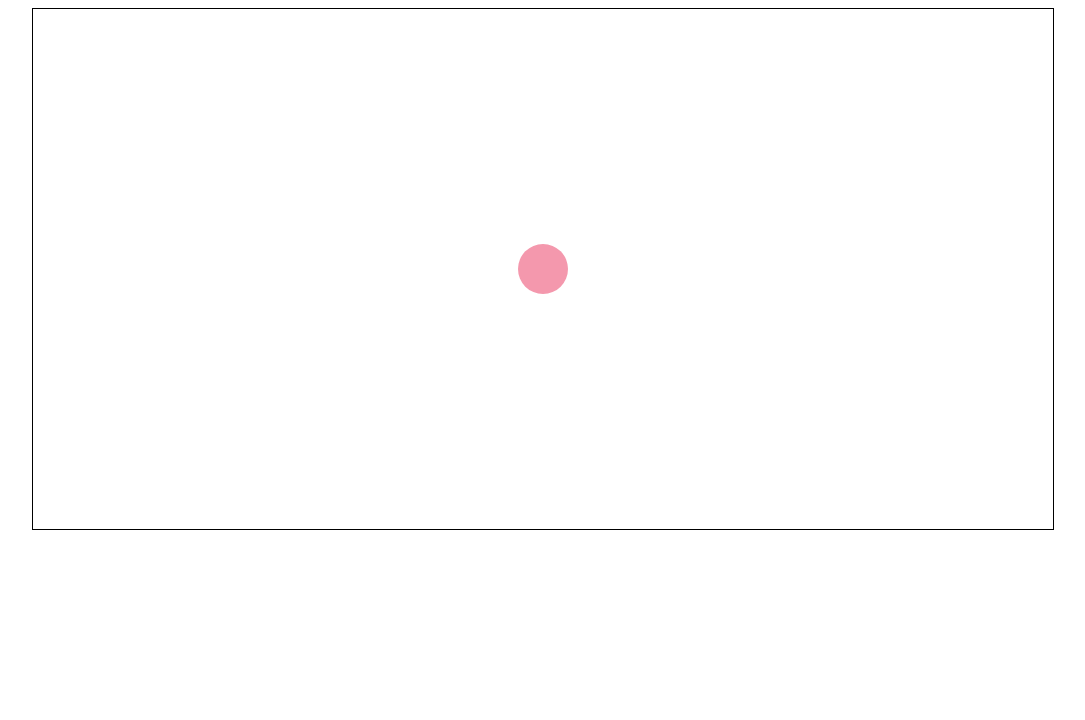
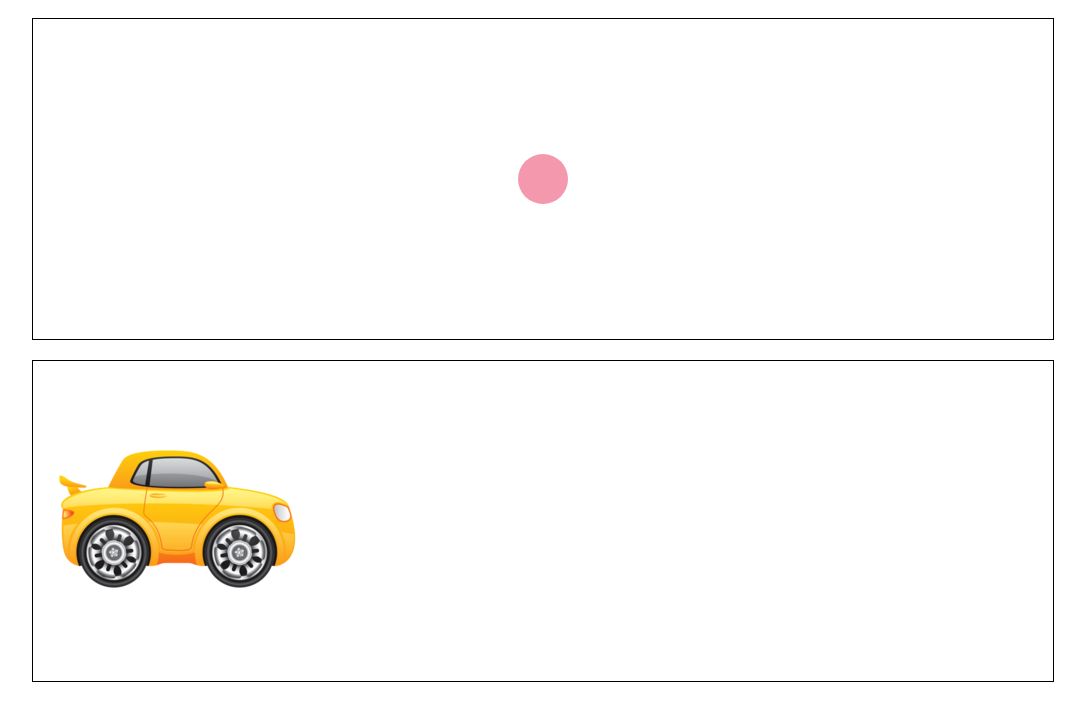
Before and after one commit to ollegozz/kadet, a plain HTML site: page animation/index.html in a window 1280 px wide. Shown: the whole page, without its empty margins (97-1182 px from the left). Drawn offline with Linux system fonts and the light colour scheme.

Commit message:
animation move

```diff
--- a/animation/css/style.css
+++ b/animation/css/style.css
@@ -1,16 +1,18 @@
 .main {
     display: flex;
-    justify-content: center;
+    flex-direction: column;
+    align-items: center;
 }
 
 .animation {
     width: 1000px;
-    height: 500px;
+    height: 300px;
     border: 1px solid black;
     padding: 10px;
     display: flex;
     justify-content: center;
     align-items: center;
+    margin: 10px;
 }
 
 .circle {
@@ -48,3 +50,18 @@
         border-radius: 5%;
     }
 }
+
+.move {
+    justify-content: start;
+    position: relative;
+}
+
+.auto {
+    position: absolute;
+    right: 750px;
+}
+
+.auto:hover {
+    right: 0px;
+    transition: all 3s ease;
+}
--- a/animation/index.html
+++ b/animation/index.html
@@ -16,6 +16,12 @@
             <div class="circle"></div>
             <div class="square"></div>
         </div>
+
+        <div class="animation move">
+            <div class="auto">
+                <img src="./image/auto.png" alt="">
+            </div>
+        </div>
     </main>
 </body>
 
```
Also changed, not shown: animation/image/auto.png (added), 1 other file.
